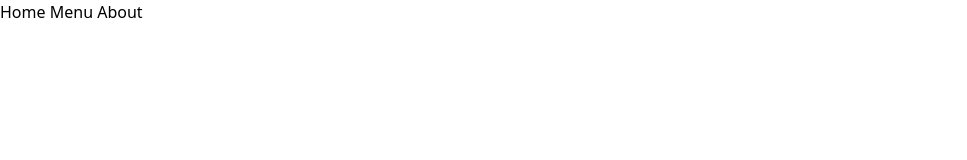
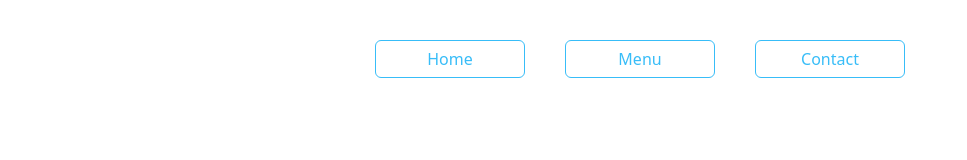
Before and after one commit to softwareNinja-888/restaurant, a website built with webpack: page src/template.html in a window 1280 px wide. Shown: the whole page, without its empty margins (0-967 px from the left). Built offline with nearby package versions, Linux system fonts and the light colour scheme.

Commit message:
Style buttons

```diff
--- a/src/home.js
+++ b/src/home.js
@@ -1,4 +1,4 @@
-import odinImage from "./pizza.jpg";
+import odinImage from "./sign.jpg";
 
 // CREATE IMGAE:
 
--- a/src/index.js
+++ b/src/index.js
@@ -9,7 +9,6 @@ const createHome = ()=>{
     information()
 }
 
-
 const contactPage = ()=>{
     contact()
 }
--- a/src/style.css
+++ b/src/style.css
@@ -1,3 +1,25 @@
+/* BUTTONS */
+.buttons{
+    display: flex;
+    gap: 40px;
+    justify-content: center;
+    width: 100vw;
+
+    margin: 40px 0px;
+}
+.button {
+    border: 1px solid #38bdf8;
+    padding: 6px;
+    border-radius: 6px;
+    color: #38bdf8;
+
+    min-width: 150px;
+    transition: transform .5s ease-in-out;
+}
+.button:hover{
+    transform: scale(1.1);
+}
+
 .heading {
     font-weight: 600;
     text-align: center;
@@ -13,6 +35,8 @@
 
     margin-top: 30px;
     margin-bottom: 30px;
+
+    padding: 0px 20px;
 
 }
 .times {
--- a/src/template.html
+++ b/src/template.html
@@ -8,25 +8,16 @@
 </head>
 <body>
     <header>
-        <nav>
-            <button type="button">Home</button>
-            <button type="button">Menu</button>
-            <button type="button">About</button>
+        <nav class="buttons">
+            <button type="button" class="button home">Home</button>
+            <button type="button" class="button menu">Menu</button>
+            <button type="button" class="button contact">Contact</button>
         </nav>
     </header>
     <div id="content">
-        <!-- <div class="contacts">
-            <div class="ceo">
-                <h1 class="contactHead">Bayanda Dlamini (CEO)</h1>
-                <p>Phone: +27632349078</p>
-                <p>E-mail: example@example.com</p>
-            </div>
-            <div class="chef">
-                <h1 class="contactHead">Bayanda Dlamini (CEO)</h1>
-                <p>Phone: +27632349078</p>
-                <p>E-mail: example@example.com</p>
-            </div>
-        </div> -->
+       <!-- <div class="pizza">
+
+       </div> -->
     </div>
 </body>
 </html>
```
